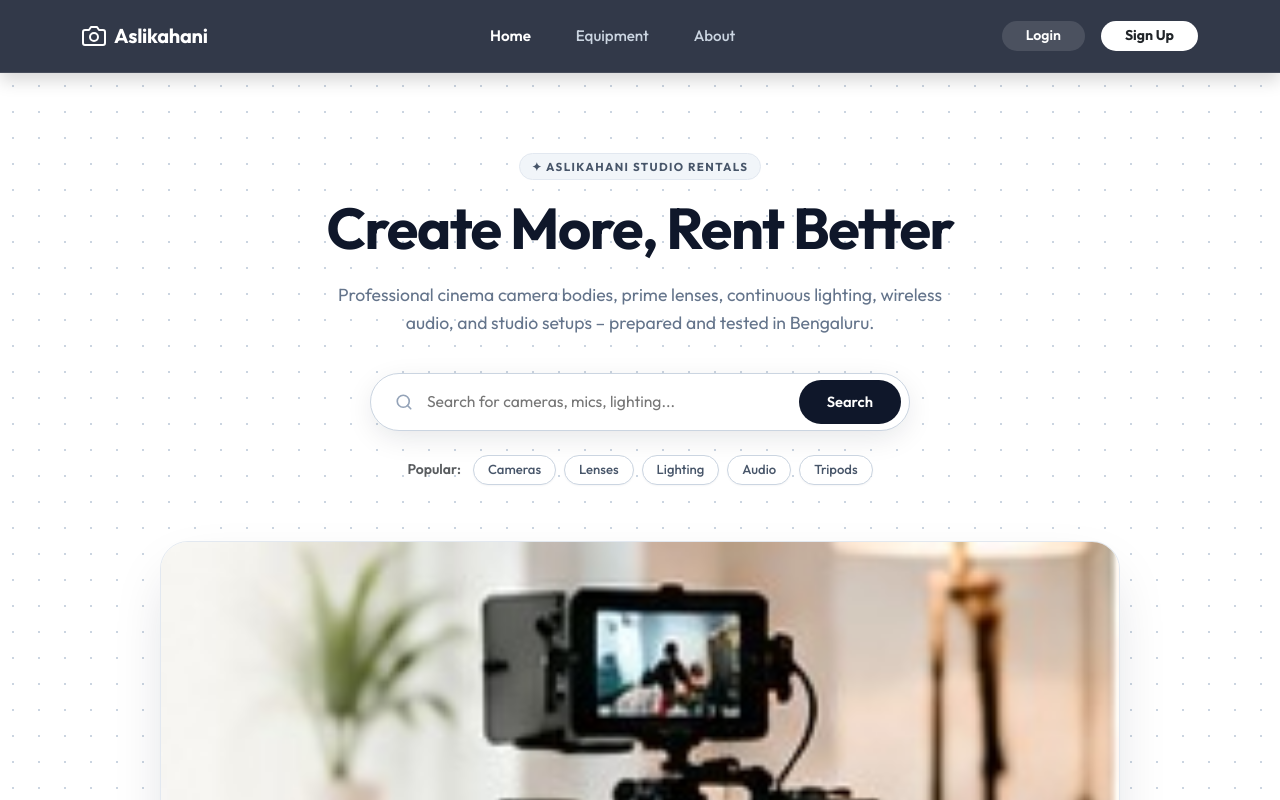
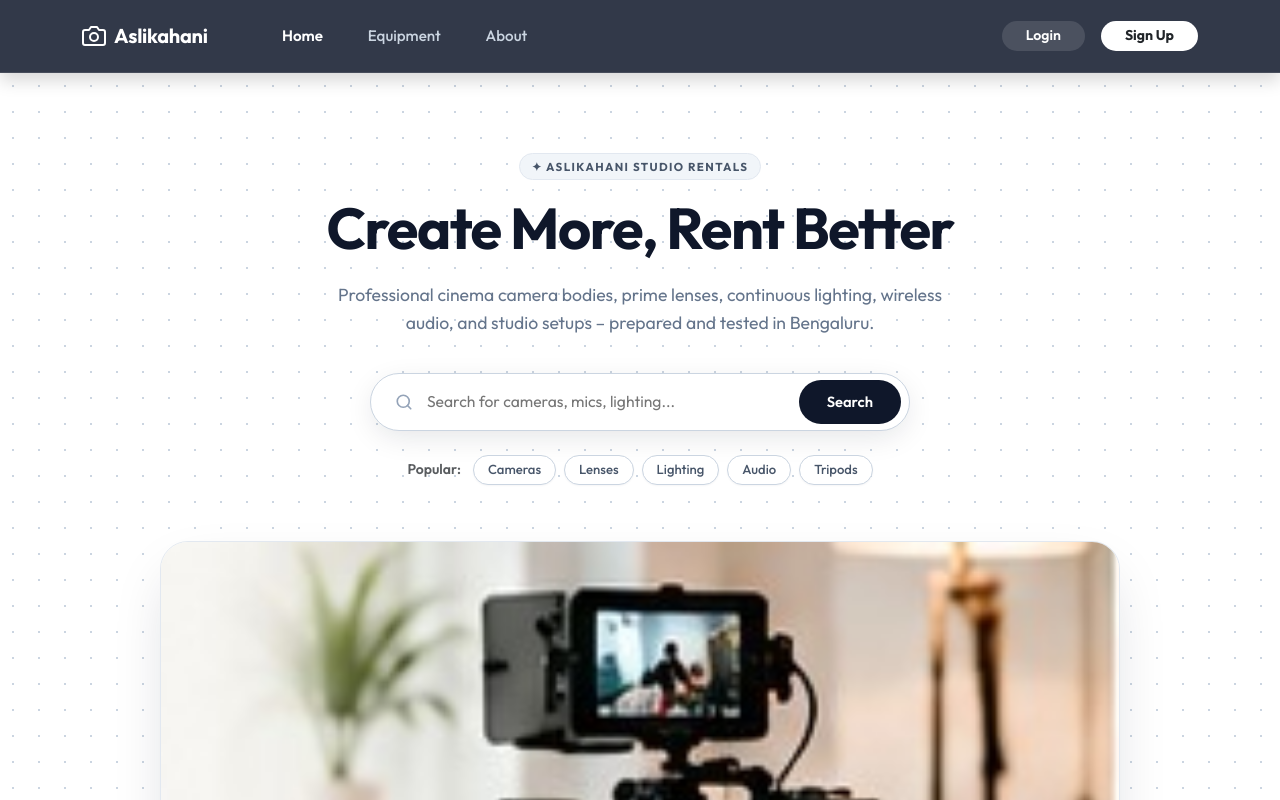
Before and after one commit to lakshmi2214/Asset-frontend-, a React (Create React App) app: page / in a window 1280 px wide. Shown: the top 800 px of the page. Built offline with nearby package versions, Linux system fonts and the light colour scheme.

Commit message:
style: align nav items (Home, Equipment, About) to the left side of the navbar

```diff
--- a/src/App.js
+++ b/src/App.js
@@ -47,7 +47,7 @@ function App() {
             </Navbar.Brand>
             <Navbar.Toggle aria-controls="basic-navbar-nav" className="border-0 shadow-none text-light" />
             <Navbar.Collapse id="basic-navbar-nav">
-              <Nav className="mx-auto gap-4 align-items-center my-2 my-lg-0">
+              <Nav className="ms-lg-5 me-auto gap-4 align-items-center my-2 my-lg-0">
                 <Nav.Link as={Link} to="/" className="framelease-nav-link active">Home</Nav.Link>
                 <Nav.Link as={Link} to="/assets" className="framelease-nav-link">Equipment</Nav.Link>
                 <Nav.Link as={Link} to="/#about" className="framelease-nav-link">About</Nav.Link>
```
